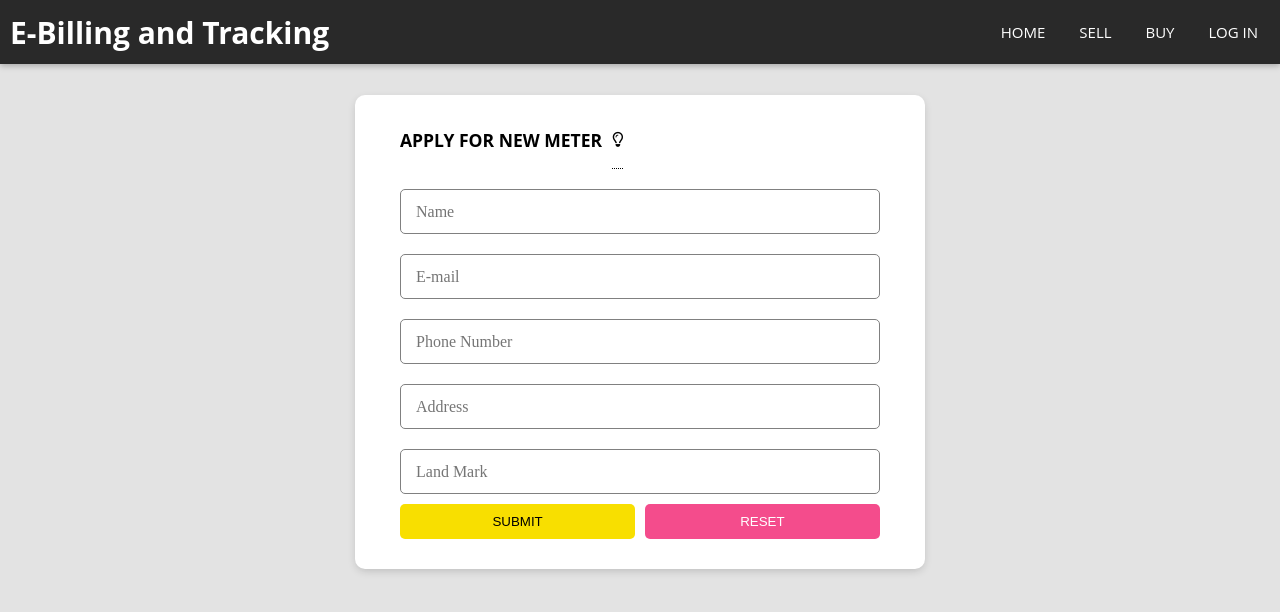
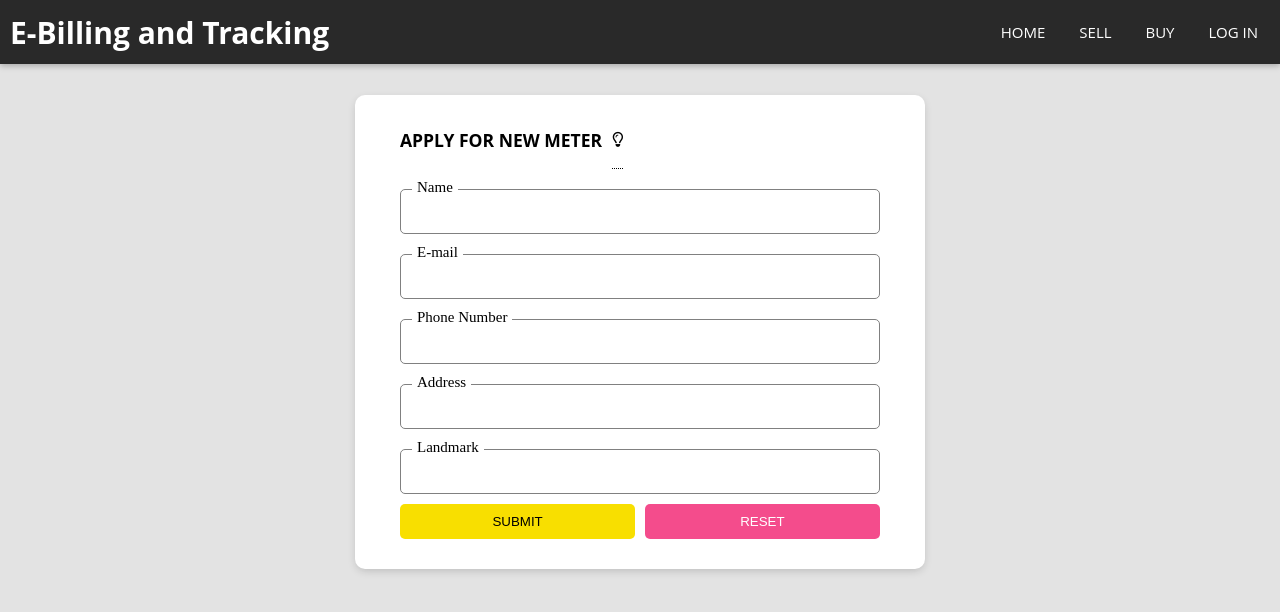
Before and after one commit to Al-Fareed/SOEMBMS, a React (Create React App) app: page /new in a window 1280 px wide. Shown: the top 612 px of the page. Built offline with nearby package versions, Linux system fonts and the light colour scheme.

Commit message:
added styles for input element

```diff
--- a/src/Pages/NewMeter.js
+++ b/src/Pages/NewMeter.js
@@ -2,7 +2,7 @@ import React, { useState } from "react";
 import "./Sell.css";
 import ToolTip from "../FormElements/ToolTip";
 // import input from "../FormElements/input";
-import '../FormElements/Input.css'
+import "../FormElements/Input.css";
 import axios from "axios";
 
 const NewMeter = () => {
@@ -22,7 +22,7 @@ const NewMeter = () => {
       landmark: landmark,
     };
     axios
-      .post("http://localhost:8000/new",data)
+      .post("http://localhost:8000/new", data)
       .then(
         setName(""),
         setEmail(""),
@@ -40,42 +40,68 @@ const NewMeter = () => {
           <h3>Apply for New Meter</h3>
           <ToolTip message="Apply for new Smart-Meter to avail all the features of this application" />
         </div>
+        <div className="input-container">
+          <label className="placeholder-text" htmlFor="name">
+            Name
+          </label>
           <input
             type="text"
-          placeholder="Name"
             id="name"
             value={name}
-          onChange={(e)=>setName(e.target.value)}
+            onChange={(e) => setName(e.target.value)}
           />
+        </div>
+
+        <div className="input-container">
+          <label className="placeholder-text" htmlFor="email">
+            E-mail
+          </label>
         <input
           type="email"
-          placeholder="E-mail"
           id="email"
           value={email}
           onChange={(e) => setEmail(e.target.value)}
         />
+        </div>
+
+        <div className="input-container">
+          <label className="placeholder-text" htmlFor="phone">
+            Phone Number
+          </label>
           <input
           type="number"
-          placeholder="Phone Number"
           id="phone"
           value={phone}
           onChange={(e) => setPhone(e.target.value)}
         />
+          </div>
+           <div className="input-container">
+          <label className="placeholder-text" htmlFor="address">
+          Address
+          </label>
           <input
           type="textarea"
-          placeholder="Address"
           row="3"
           id="address"
           value={address}
           onChange={(e) => setAddress(e.target.value)}
         />
+          </div>
+
+          <div className="input-container">
+          <label className="placeholder-text" htmlFor="landmark">
+            Landmark
+          </label>
           <input
           type="text"
-          placeholder="Land Mark"
           id="landmark"
           value={landmark}
           onChange={(e) => setLandmark(e.target.value)}
         />
+          </div>
+
+
+
         <div className="buttons">
           <button className="btn-submit" type="submit">
             SUBMIT
```
Lines whose indentation alone changed are shown as unchanged.
